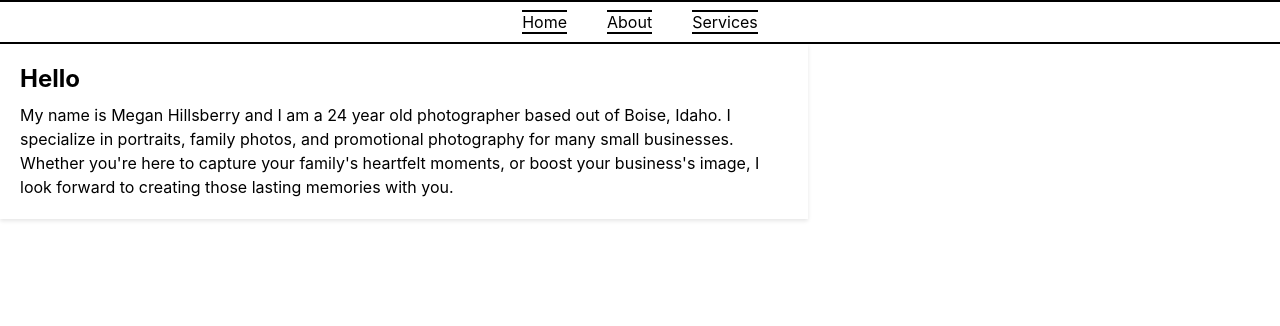
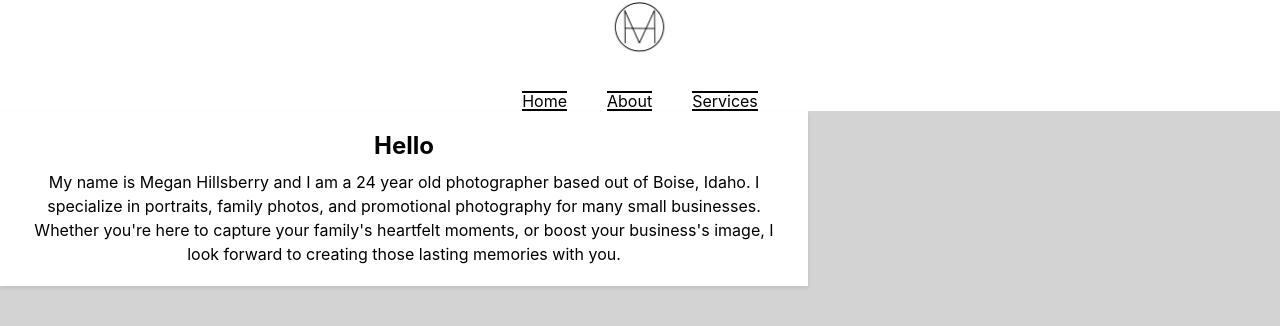
Before and after one commit to Crispyshill/portfolio-frontend, a React (Create React App) app: page /about in a window 1280 px wide. Shown: the top 326 px of the page. Built offline with nearby package versions, Linux system fonts and the light colour scheme.

Commit message:
Added logo and some styling to the Navigation component

```diff
--- a/src/App.js
+++ b/src/App.js
@@ -4,6 +4,7 @@ import { BrowserRouter, Routes, Route } from "react-router-dom";
 import EmailForm from './shared/emailForm/EmailForm'
 import AboutPage from './aboutPage/AboutPage'
 import Navigation from './shared/Navigation'
+import './App.css'
 
 export default function App() {
   return (
--- a/src/index.css
+++ b/src/index.css
@@ -1,4 +1,5 @@
 body {
+  background-color: LightGrey;
   margin: 0;
   font-family: -apple-system, BlinkMacSystemFont, 'Segoe UI', 'Roboto', 'Oxygen',
     'Ubuntu', 'Cantarell', 'Fira Sans', 'Droid Sans', 'Helvetica Neue',
--- a/src/shared/Navigation.css
+++ b/src/shared/Navigation.css
@@ -1,13 +1,35 @@
 /* Navigation.css */
-.navigation-banner {
+.navigation-container {
     display: flex;
-    justify-content: center;
+    flex-direction: column;
     align-items: center;
     background-color: white;
-    padding: 10px 0;
+    padding-bottom: 400px;
+      padding-top: 500px;
     color: black;
     border-top: 2px solid black;
     border-bottom: 2px solid black;
+    position: fixed; /* Set position to fixed to start from the top */
+    width: 100%; /* Take up full width of the viewport */
+    top: 0; /* Stick to the top of the viewport */
+    z-index: 100; /* Ensure it's above other content */
+}
+
+.logo-container
+{
+    margin-bottom: 30px;
+    text-align: center;
+}
+
+.logo {
+    width: 80px; /* Adjust the width as needed */
+    height: auto;
+}
+
+.navigation-items {
+    display: flex; /* Display navigation items in a row */
+    justify-content: center; /* Center navigation items horizontally */
+    margin-top: 10px; /* Add margin to separate logo and navigation items */
 }
 
 .navigation-item {
@@ -27,16 +49,13 @@
     transform: scaleX(1);
     transform-origin: center;
     transition: transform 0.3s ease-in-out;
-    left: 0; /* Ensure lines start from the left edge */
-    right: 0; /* Ensure lines end at the right edge */
+    left: 0;
+    right: 0;
+    bottom: 0; /* Adjust position of the lower line */
 }
 
 .navigation-item::before {
-    top: -2px; /* Adjust position of the upper line */
-}
-
-.navigation-item::after {
-    bottom: -2px; /* Adjust position of the lower line */
+    top: 0; /* Adjust position of the upper line */
 }
 
 .navigation-item:hover::before,
--- a/src/shared/Navigation.js
+++ b/src/shared/Navigation.js
@@ -1,6 +1,7 @@
 import React from 'react';
 import './Navigation.css';
 import { useNavigate } from 'react-router-dom';
+import logo from '../img/logo.jpg'
 
 export default function Navigation() {
   const navigate = useNavigate();
@@ -10,10 +11,15 @@ export default function Navigation() {
   }
 
   return (
-    <div className="navigation-banner">
+    <div className="navigation-banner" style={{ backgroundColor: 'white' }}>
+	  <div className="logo-container">
+	  <img src={logo} alt="logo" className="logo"/>
+	  </div>
+	  <div className="navigation-items">
       <span onClick={() => onClick("/")} className="navigation-item">Home</span>
       <span onClick={() => onClick("/about")} className="navigation-item">About</span>
       <span onClick={() => onClick("/services")} className="navigation-item">Services</span>
     </div>
+	  </div>
   );
 }
```
Also changed, not shown: src/img/logo.jpg (added).
